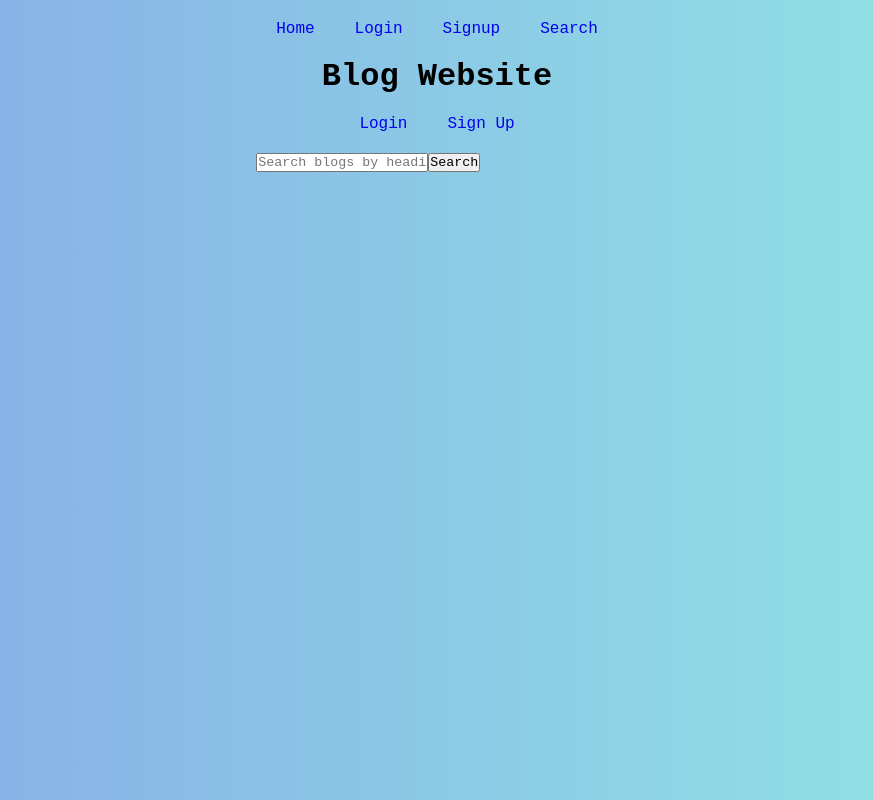
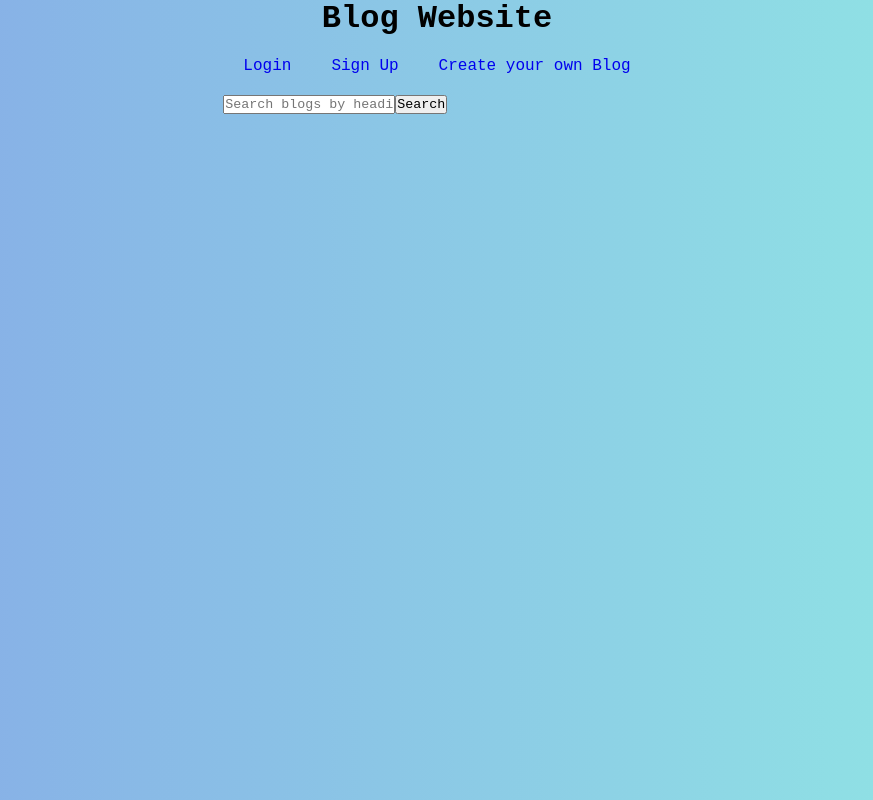
Before and after one commit to leocodeio/catalyst-sources, a React (Create React App) app in the folder frontend/: page / in a window 1280 px wide. Shown: the whole page, without its empty margins (203-1076 px from the left). Built offline with nearby package versions, Linux system fonts and the light colour scheme.

Commit message:
allmost done for now we can go to next step create serchandcategories

```diff
--- a/frontend/src/App.jsx
+++ b/frontend/src/App.jsx
@@ -3,7 +3,6 @@ import Create from './components/Create';
 import Home from './components/Home';
 import Login from './components/Login';
 import Logout from './components/Logout';
-import Search from './components/Search';
 import Signup from './components/Signup';
 import { BrowserRouter as Router, Route, Routes } from 'react-router-dom';
 
@@ -15,10 +14,8 @@ function App() {
         <Route exact path="/" element={<Home />} />
         <Route exact path="/login" element={<Login />} />
         <Route exact path="/signup" element={<Signup />} />
-        <Route exact path="/search" element={<Search />} />
         <Route exact path="/create" element={<Create />} />
         <Route exact path="/logout" element={<Logout />} />
-
       </Routes>
     </Router>
   );
--- a/frontend/src/components/Home.jsx
+++ b/frontend/src/components/Home.jsx
@@ -2,18 +2,17 @@ import React from "react";
 import Header from "./home_contents/Header";
 import SearchForm from "./home_contents/SearchForm";
 import BlogCard from "./home_contents/BlogCard";
-import { Link } from "react-router-dom";
 
 const Home = () => {
   return (
     <div>
-      <div className="links">
+      {/* <div className="links">
         <Link className="link" to="/">Home</Link>
         <Link className="link" to="/login">Login</Link>
         <Link className="link" to="/signup">Signup</Link>
         <Link className="link" to="/search">Search</Link>
-      </div>
-      <Header isLoggedIn={localStorage.isLoggedin} userName={localStorage.userName}/>
+      </div> */}
+      <Header isLoggedin={localStorage.isLoggedin} email={localStorage.email}/>
       <SearchForm />
       <BlogCard />
     </div>
--- a/frontend/src/components/Login.jsx
+++ b/frontend/src/components/Login.jsx
@@ -36,6 +36,7 @@ function Login() {
           localStorage.setItem("isLoggedin", "true"); // Set as string
           localStorage.setItem("email", email);
           navigate('/'); // Redirect to home page
+          // console.log(localStorage.isLoggedin,localStorage.email);
         } else {
           console.log('Login failed');
         }
--- a/frontend/src/components/Logout.jsx
+++ b/frontend/src/components/Logout.jsx
@@ -1,8 +1,12 @@
 import React from 'react';
+import { useNavigate } from 'react-router-dom';
 
 const Logout = () => {
+  const navigate=useNavigate();
   const handleLogout = () => {
     localStorage.removeItem("isLoggedin"); // Remove item
+    localStorage.removeItem("email"); // Remove item
+    navigate("/");
   };
 
   return (
--- a/frontend/src/components/Search.jsx
+++ /dev/null
@@ -1,15 +0,0 @@
-import React from "react";
-import { Link } from "react-router-dom";
-
-const Search = () => {
-  return (
-    <>
-      <div className="links">
-        <Link className="link" to="/">Home</Link>
-      </div>
-      this is the searched page!!!
-    </>
-  );
-};
-
-export default Search;
--- a/frontend/src/components/home_contents/Header.jsx
+++ b/frontend/src/components/home_contents/Header.jsx
@@ -1,19 +1,22 @@
 import React from 'react';
 import { Link } from 'react-router-dom';
 
-function Header({ isLoggedin, userName }) {
+function Header({ isLoggedin, email }) {
+
+  console.log(isLoggedin,email);
   return (
     <header>
       <h1>Blog Website</h1>
       <div className="links">
-        {!isLoggedin ? (
+        {!(isLoggedin === "true") ? (
           <>
             <Link className="link" to="/login">Login</Link>
             <Link className="link" to="/signup">Sign Up</Link>
+            <Link className="link" to="/login">Create your own Blog</Link>
           </>
         ) : (
           <>
-            <h1>Hello {userName}</h1>
+            <h1>Hello {email}</h1>
             <Link className="link" to="/create">Create your own Blog</Link>
             <Link className="link" to="/logout">Logout</Link>
           </>
```
